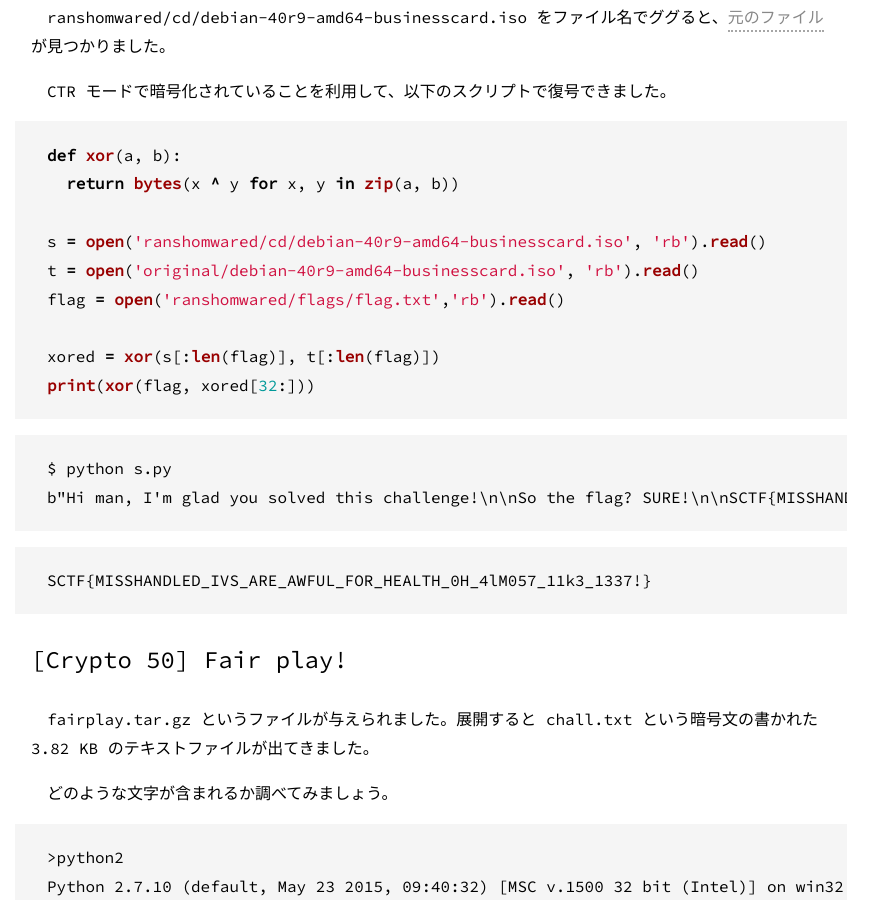
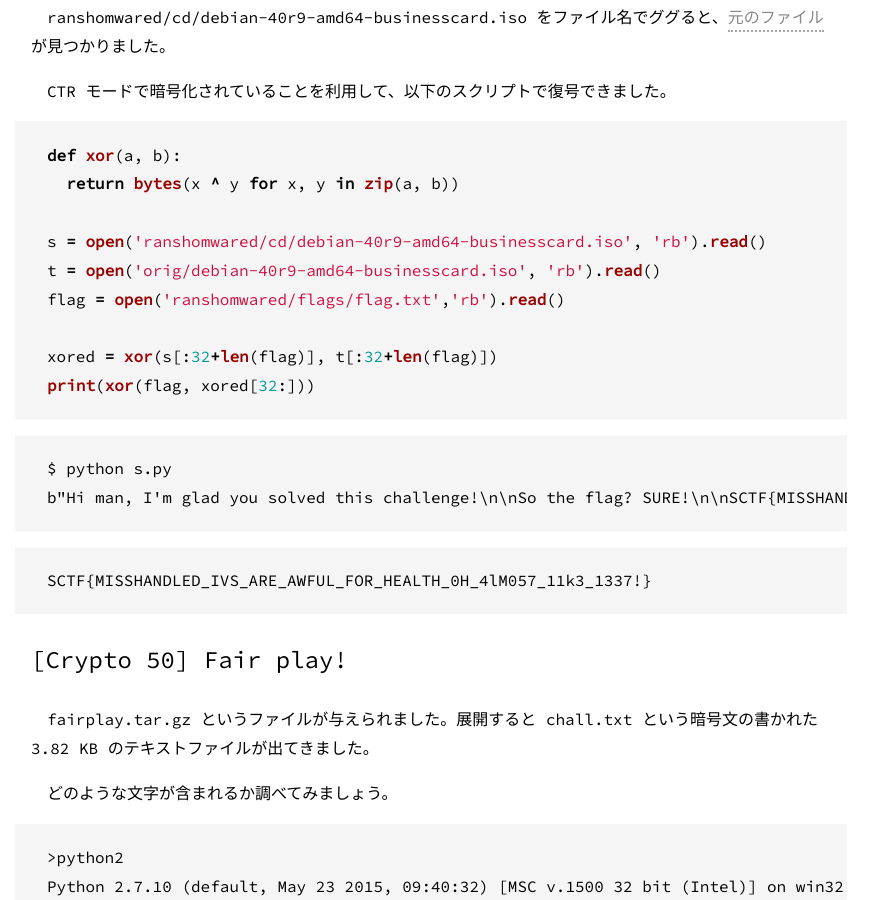
Before and after one commit to st98/diary, a Jekyll site: the page built from _posts/2017-06-02-security-fest-2017.md, in a window 1280 px wide and 900 px high, scrolled down 21437 px. Shown: the whole window, without its empty margins (209-1087 px from the left). Built offline with Jekyll 4.4.1, drawn with Linux system fonts in a browser that asks for light colours; comment, search, counter and statistics services are not loaded.

Commit message:
Security Fest 2017のやらかしを修正

````diff
--- a/_posts/2017-06-02-security-fest-2017.md
+++ b/_posts/2017-06-02-security-fest-2017.md
@@ -787,16 +787,16 @@
   return bytes(x ^ y for x, y in zip(a, b))
 
 s = open('ranshomwared/cd/debian-40r9-amd64-businesscard.iso', 'rb').read()
-t = open('original/debian-40r9-amd64-businesscard.iso', 'rb').read()
+t = open('orig/debian-40r9-amd64-businesscard.iso', 'rb').read()
 flag = open('ranshomwared/flags/flag.txt','rb').read()
 
-xored = xor(s[:len(flag)], t[:len(flag)])
+xored = xor(s[:32+len(flag)], t[:32+len(flag)])
 print(xor(flag, xored[32:]))
 ```
 
 ```
 $ python s.py
-b"Hi man, I'm glad you solved this challenge!\n\nSo the flag? SURE!\n\nSCTF{MISSHANDLED_IVS_ARE_AWFUL_FOR_HEALTH_0H_4lM057_11k3_1337!}\n\n\nWell, there is the flag, I hope you enjoy"
+b"Hi man, I'm glad you solved this challenge!\n\nSo the flag? SURE!\n\nSCTF{MISSHANDLED_IVS_ARE_AWFUL_FOR_HEALTH_0H_4lM057_11k3_1337!}\n\n\nWell, there is the flag, I hope you enjoy the rest of the challenges :)\n\n"
 ```
 
 ```
````
